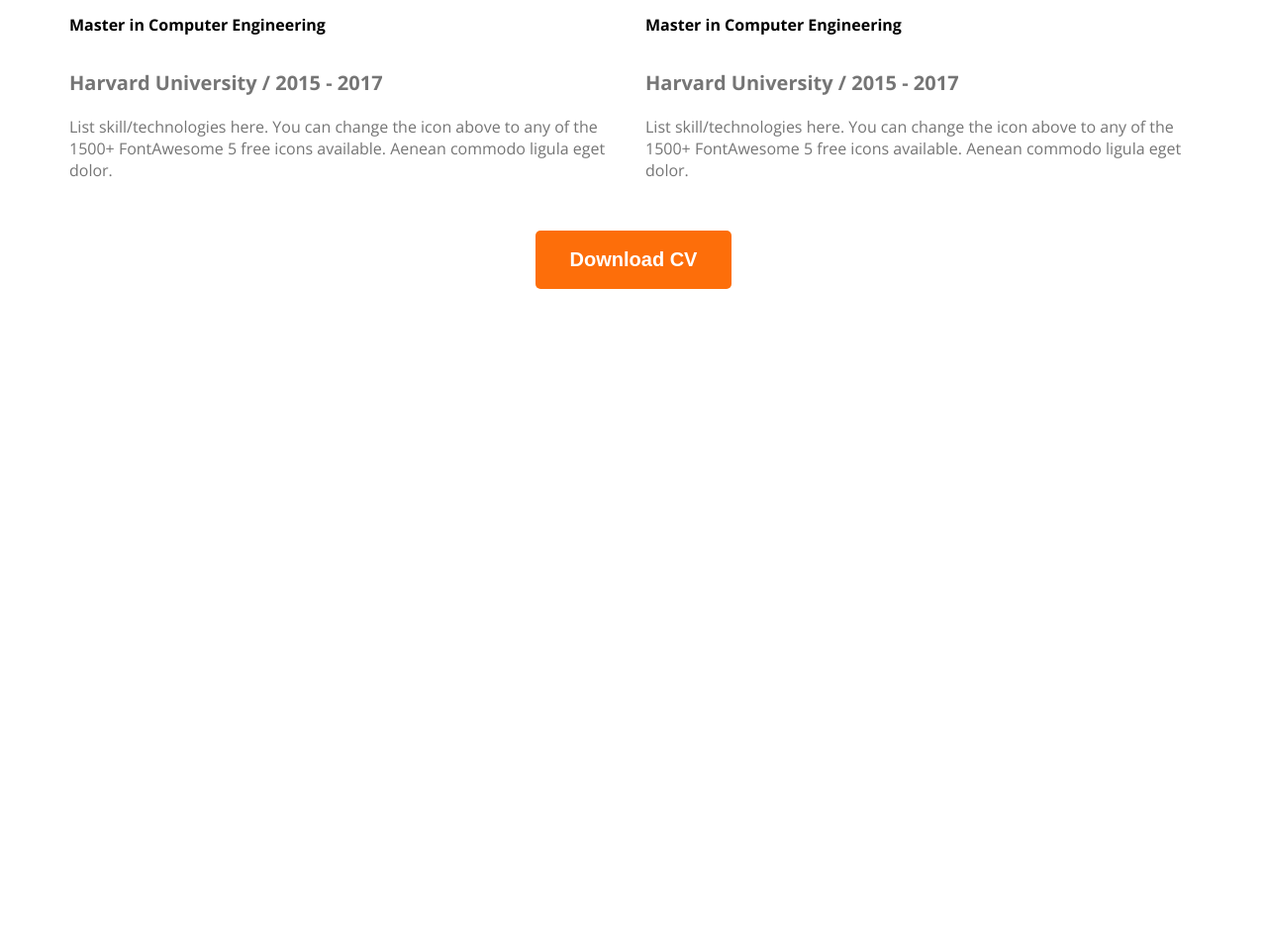
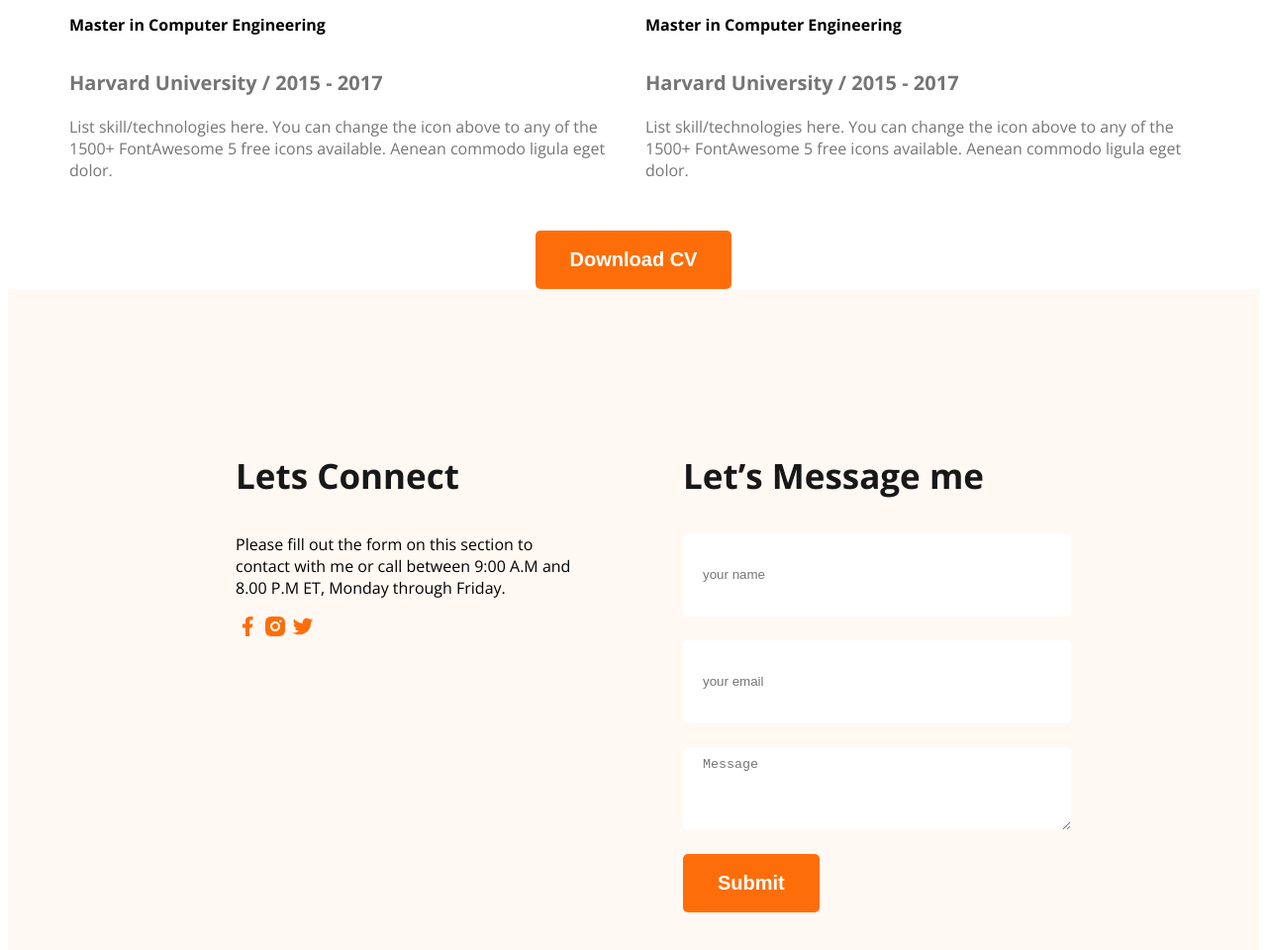
Before and after one commit to mahfozweb/web-dev-protfolio, a plain HTML site: page index.html in a window 1280 px wide. Shown: the part 2912-3872 px from the top of the page at 99% size. Before the commit the page ends 3212 px from the top, so only its background shows below. Drawn offline with nearby package versions, Linux system fonts and the light colour scheme.

Commit message:
update footer

```diff
--- a/index.html
+++ b/index.html
@@ -148,7 +148,27 @@ to any of the 1500+ FontAwesome 5 free icons available. Aenean commodo ligula eg
          </section>
 
     </main>
-    <footer>
+    <footer class="secondery-bg">
+        <div class="footer-colum">
+        <h3 class="section-title">Lets Connect</h3>
+        <p>Please fill out the form on this section to contact with me or call between 9:00 A.M and 8.00 P.M ET, Monday through Friday.</p>
+        <div>
+            <a href=""><img src="images/icons/facebook.png" alt=""></a>
+            <a href=""><img src="images/icons/insta.png" alt=""></a>
+            <a href=""><img src="images/icons/twitter.png" alt=""></a>
+        </div>
+        </div>
+
+        <div class="footer-colum">
+            <h3 class="section-title">Let’s Message me</h3>
+            <form action="">
+                <input type="text" name="" id="" placeholder="your name">
+                <input type="email" name="" id="" placeholder="your email">
+                <textarea name="" id="" cols="30" rows="50" placeholder="Message"></textarea>
+                <input class="btn-primary" type="submit" value="Submit">
+            </form>
+
+        </div>
 
     </footer>
 </body>
--- a/styles/protfolio.css
+++ b/styles/protfolio.css
@@ -145,3 +145,23 @@ main{
 .resume-download-cv{
     margin-top: 50px;
 }
+/* footer styles */
+footer{
+    padding: 130px 230px;
+    display: flex;
+    gap: 100px;
+}
+.footer-colum{
+    width: 50%;
+}
+footer input[type="text"], footer input[type="email"], footer textarea {
+    height: 64px;
+    border-radius: 5px;
+    background-color: white;
+    display: block;
+    width: 100%;
+    padding: 10px 20px;
+    margin-bottom: 24px;
+    border: none;
+
+}
```
